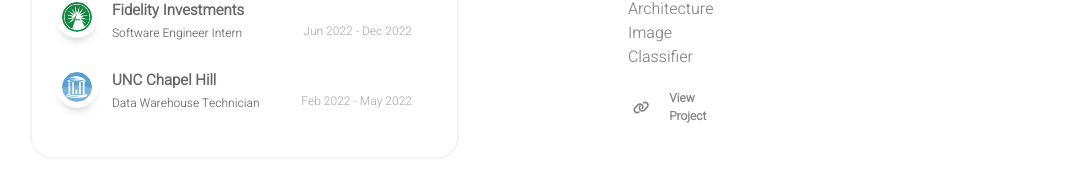
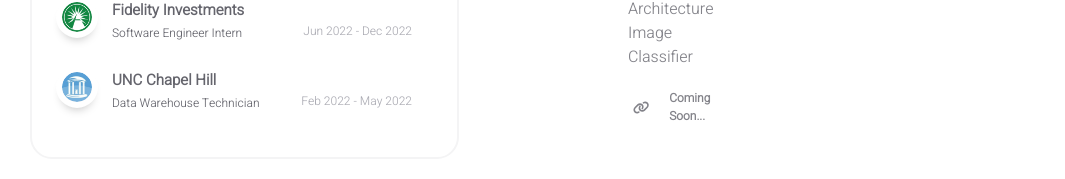
Before and after one commit to jorbea790/jorbea790.github.io, a React (Create React App) app: page / in a window 1280 px wide. Shown: the part 854-1033 px from the top of the page, without its empty margins (108-1173 px from the left). Built offline with nearby package versions, Linux system fonts and the light colour scheme.

Commit message:
Updated project 1 linkText

```diff
--- a/src/data/user.js
+++ b/src/data/user.js
@@ -41,7 +41,7 @@ const INFO = {
 			description:
 				"Architecture Image Classifier",
 			logo: "https://cdn.jsdelivr.net/npm/programming-languages-logos/src/python/python.png",
-			linkText: "View Project",
+			linkText: "Coming Soon...",
 			link: "https://github.com",
 		},
 
```
